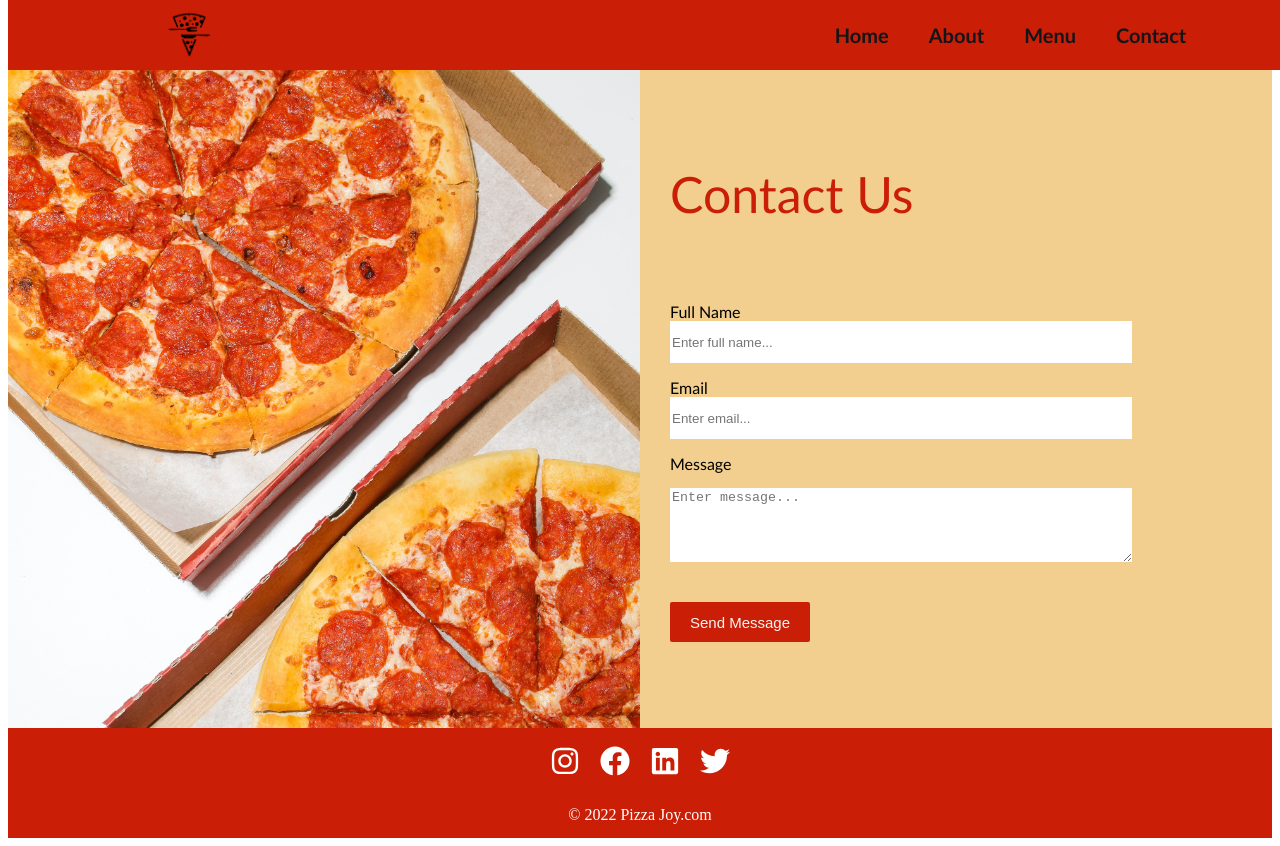
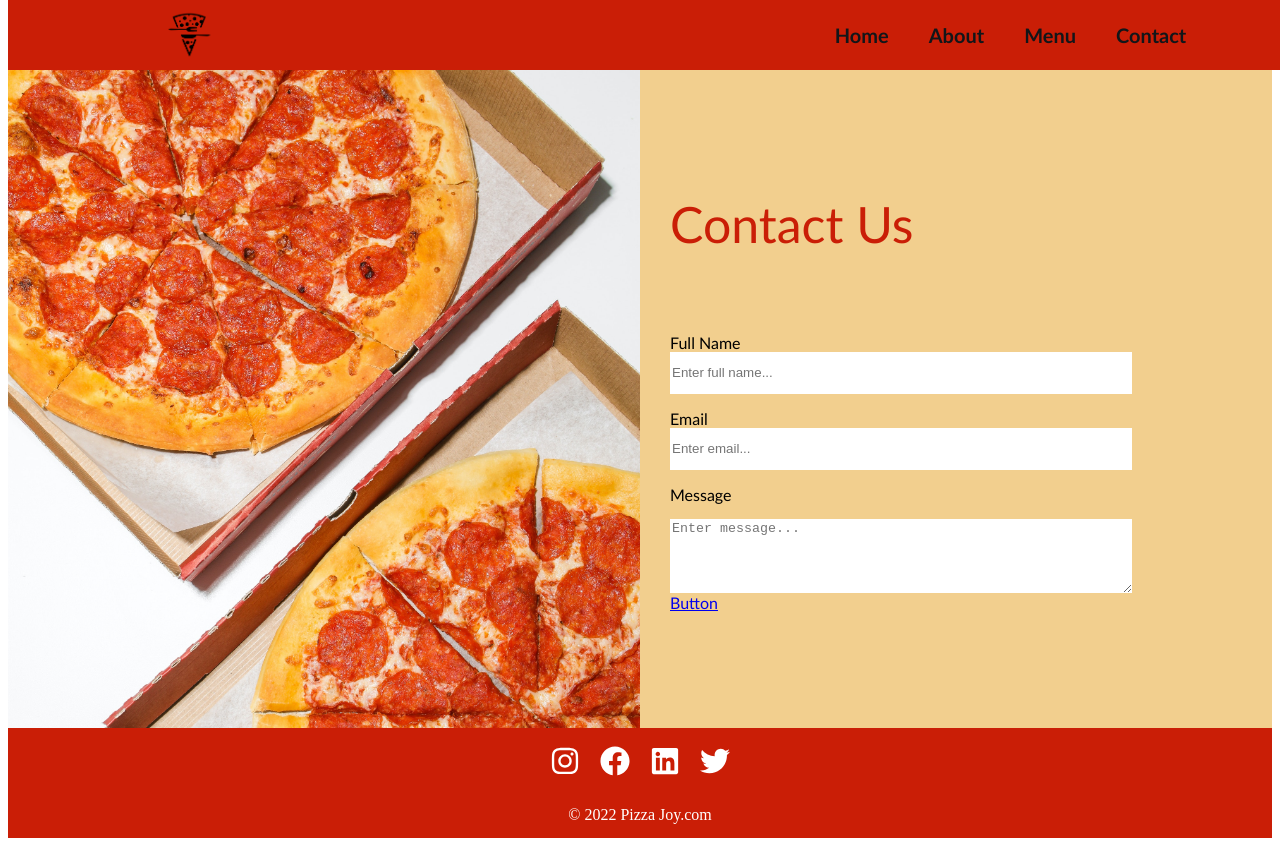
Before and after one commit to MhamadSaid/Restaurant-menu, a React (Create React App) app: page /contact in a window 1280 px wide. Built offline with nearby package versions, Linux system fonts and the light colour scheme.

Commit message:
edit button

```diff
--- a/src/pages/Contact.js
+++ b/src/pages/Contact.js
@@ -23,7 +23,9 @@ function Contact() {
             name="message"
             required
           ></textarea>
-          <button type="submit"> Send Message</button>
+          <a class="bn31" href="/">
+            <span class="bn31span">Button</span>
+          </a>
         </form>
       </div>
     </div>
```
